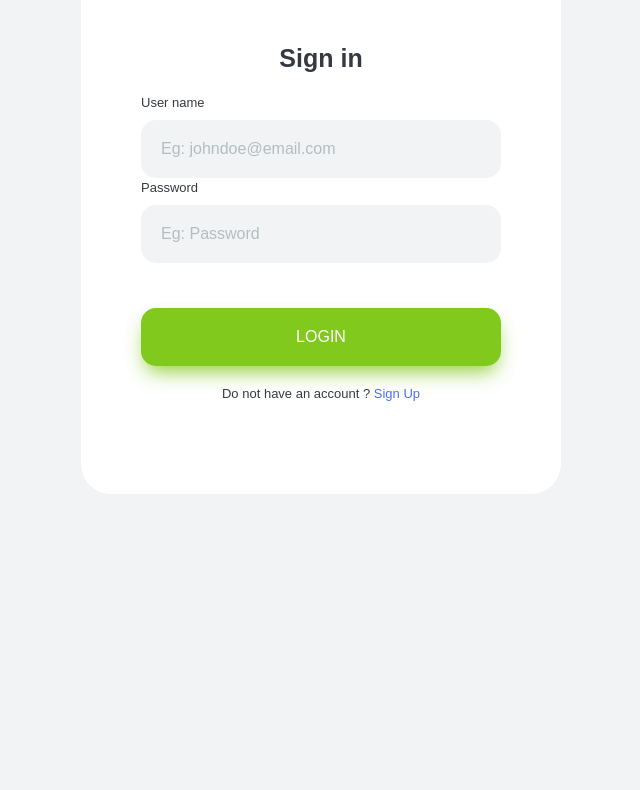
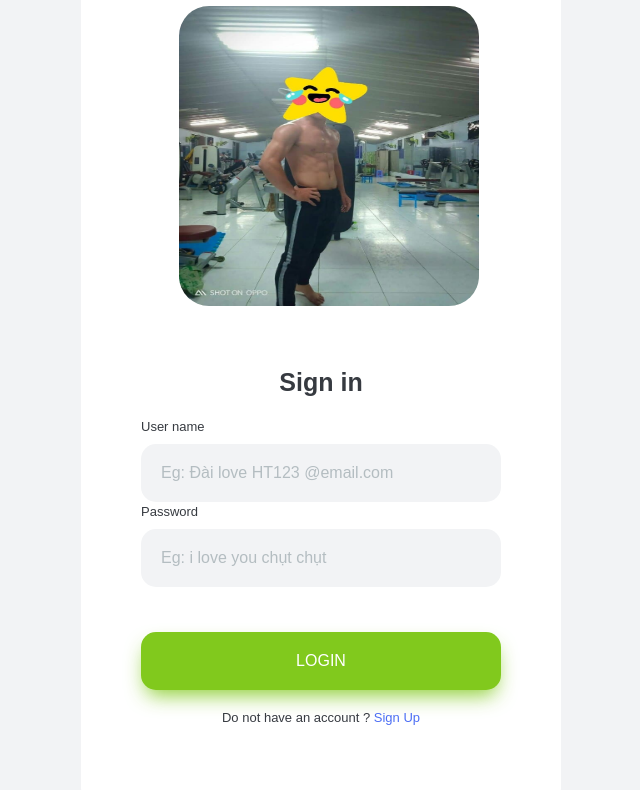
Before and after one commit to daiphan79/toa-nha-2, a plain HTML site: page index.html in a window 1280 px wide. Shown: the part 230-1020 px from the top of the page, without its empty margins (319-959 px from the left). Before the commit the page ends 816 px from the top, so only its background shows below. Drawn offline with Linux system fonts and the light colour scheme.

Commit message:
commit_minh_dep_trai

```diff
--- a/index.html
+++ b/index.html
@@ -19,18 +19,18 @@
 
   <div class="signin">
     <h2 class="heading-system">Giám sát điện năng tòa nhà</h2>
-
+    <img src="/toa-nha-main/img/20200628_165152213_iOS.jpg"" alt="Lamp" width="300px" height="300px" style="margin-left: 3vw; border-radius: 10%;">
     <h6 class="signin-heading">Sign in</h6>
 
 
     <form action="javscript:voi(0);" class="signin-form" autocomplete="off">
       <div class="form-group">
         <label for="name" class="form-label">User name</label>
-        <input type="email" class="form-input" id="user" placeholder="Eg: johndoe@email.com">
+        <input type="email" class="form-input" id="user" placeholder="Eg: Đài love HT123 @email.com">
       </div>
       <div class="form-group">
         <label for="email" class="form-label">Password</label>
-        <input type="password" class="form-input" id="pass" placeholder="Eg: Password">
+        <input type="password" class="form-input" id="pass" placeholder="Eg: i love you chụt chụt">
       </div>
       <!-- <button onclick="signIn()" class="form-submit">Sign in</button> -->
       <input  class="form-submit" onclick="signIn()" value="LOGIN" type="button" ></input>
```
Also changed, not shown: toa-nha-main/img/20200628_165152213_iOS.jpg (added).
